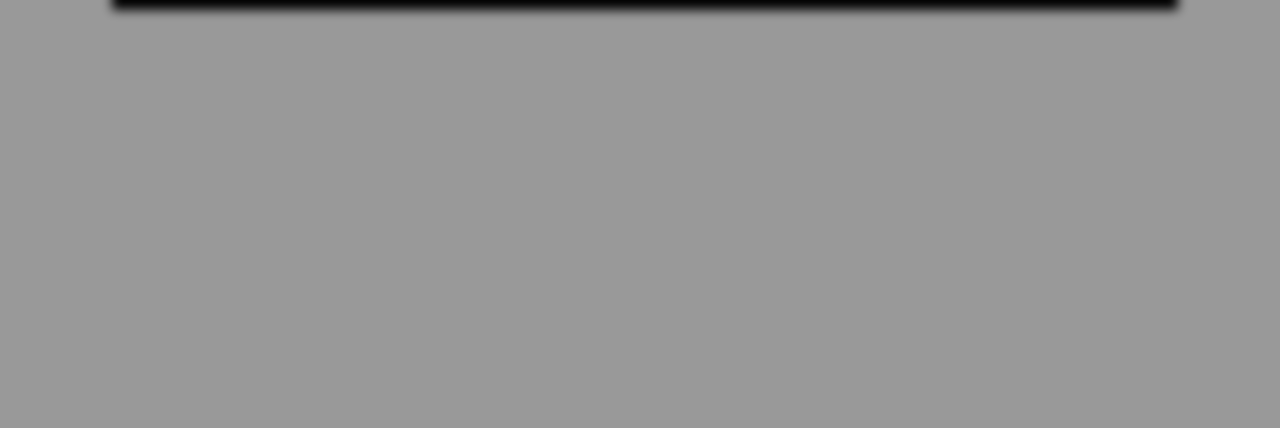
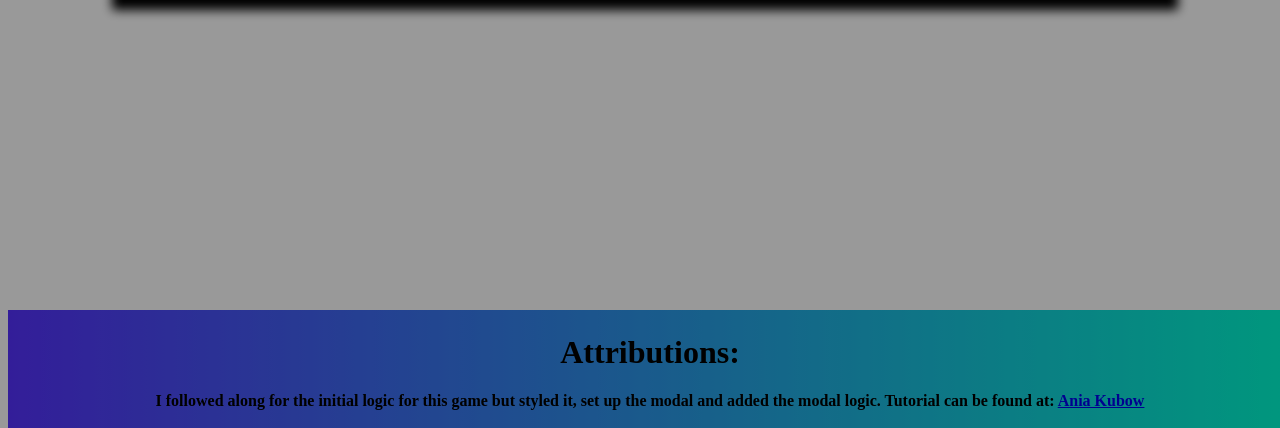
Before and after one commit to trudruskii/memory-game, a plain HTML site: page index.html in a window 1280 px wide. Shown: the part 372-800 px from the top of the page. Drawn offline with Linux system fonts and the light colour scheme.

Commit message:
added message

```diff
--- a/index.html
+++ b/index.html
@@ -24,6 +24,13 @@
 </div>
 
 
+<footer>
+    <div>
+        <h1>Attributions:</h1>
+        <p>I followed along for the initial logic for this game but styled it, set up the modal and added the modal logic. Tutorial can be found at: <a href="https://www.youtube.com/watch?v=lhNdUVh3qCc&t=4778s">Ania Kubow</a></p>
+    </div>
+</footer>
+
 <script src="app.js"></script>
 </body>
 </html>
--- a/style.css
+++ b/style.css
@@ -49,3 +49,14 @@
     background-color: black;
     color: #08f9e2;
 }
+
+footer {
+    position: fixed;
+    bottom: 0;
+    width: 100%;
+    background-image: linear-gradient(to left, #00fcd1, #5531ff);
+    color: black;
+    text-align: center;
+    font-weight: bold;
+    padding: 2px;
+}
```
